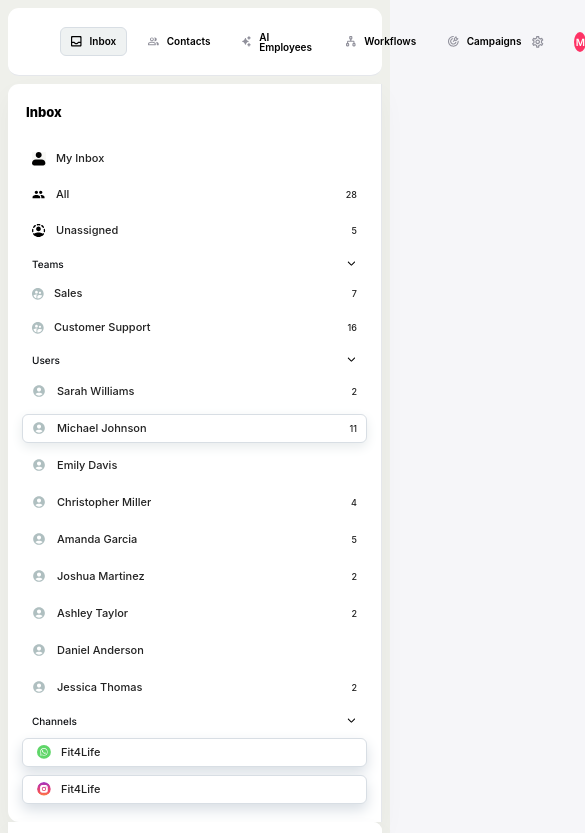
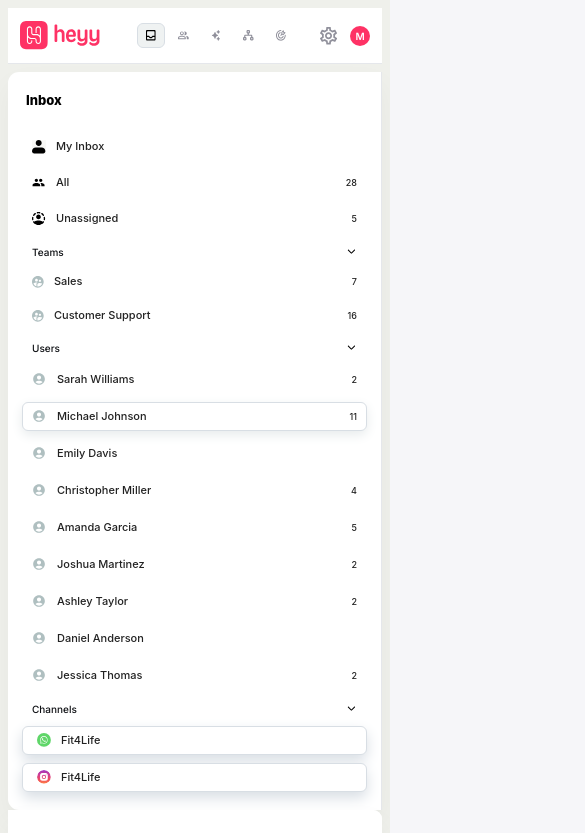
Before and after one commit to VeraIkhalo/Frontend-test, a React (Vite) app: page / in a window 390 px wide. Shown: the top 833 px of the page, 585 px wide, since content can reach past the window. Built offline with nearby package versions, Linux system fonts and the light colour scheme.

Commit message:
Refactor Topbar component: add responsive styling for nav items and user display, enhance layout for smaller screens, and improve overall user experience with updated media queries and styled components.

```diff
--- a/src/components/Topbar.tsx
+++ b/src/components/Topbar.tsx
@@ -24,6 +24,18 @@ const navItems: NavItem[] = [
   { label: 'Campaigns', Icon: CampaignIcon },
 ]
 
+const NavLabel = styled.span`
+  @media (max-width: 640px) {
+    display: none;
+  }
+`
+
+const UserName = styled.span`
+  @media (max-width: 640px) {
+    display: none;
+  }
+`
+
 export function Topbar() {
   return (
     <TopbarShell>
@@ -41,7 +53,7 @@ export function Topbar() {
                 ) : (
                   <Icon size={10.53} />
                 )}
-                {item.label}
+                <NavLabel>{item.label}</NavLabel>
               </NavItem>
             )
           })}
@@ -52,7 +64,7 @@ export function Topbar() {
         <SettingsGroup src={SettingsIcon} />
         <UserChip>
           <UserAvatar>M</UserAvatar>
-          Michael Johnson
+          <UserName>Michael Johnson</UserName>
         </UserChip>
       </UserGroup>
     </TopbarShell>
@@ -71,6 +83,12 @@ const TopbarShell = styled.header`
   position: sticky;
   top: 0;
   z-index: 10;
+
+  @media (max-width: 640px) {
+    height: 56px;
+    padding: 0 12px;
+    border-radius: 0;
+  }
 `
 
 const Brand = styled.div`
@@ -83,10 +101,21 @@ const BrandGroup = styled.div`
   display: flex;
   align-items: center;
   gap: 30px;
+
+  @media (max-width: 640px) {
+    gap: 12px;
+    flex: 1;
+    min-width: 0;
+  }
 `
 
 const BrandMark = styled.div`
   width: 100%;
+
+  @media (max-width: 640px) {
+    width: 80px;
+    flex-shrink: 0;
+  }
 `
 
 const Nav = styled.nav`
@@ -99,6 +128,20 @@ const Nav = styled.nav`
   @media (max-width: 960px) {
     width: 100%;
     justify-content: center;
+  }
+
+  @media (max-width: 640px) {
+    gap: 4px;
+    overflow-x: auto;
+    -webkit-overflow-scrolling: touch;
+    scrollbar-width: none;
+    -ms-overflow-style: none;
+    flex: 1;
+    min-width: 0;
+
+    &::-webkit-scrollbar {
+      display: none;
+    }
   }
 `
 
@@ -118,6 +161,14 @@ const NavItem = styled.span<{ $active?: boolean }>`
   font-style: Medium;
   line-height: 100%;
   letter-spacing: 0%;
+  white-space: nowrap;
+  flex-shrink: 0;
+
+  @media (max-width: 640px) {
+    padding: 6px 8px;
+    font-size: 9px;
+    gap: 4px;
+  }
 
   &:hover {
 
@@ -129,10 +180,19 @@ const UserGroup = styled.div`
   align-items: center;
   gap: 30px;
 
+  @media (max-width: 640px) {
+    gap: 12px;
+    flex-shrink: 0;
+  }
 `
 
 const SettingsGroup = styled.img`
+  cursor: pointer;
 
+  @media (max-width: 640px) {
+    width: 18px;
+    height: 18px;
+  }
 `
 const UserChip = styled.div`
   display: flex;
@@ -145,6 +205,10 @@ const UserChip = styled.div`
   leading-trim: NONE;
   line-height: 100%;
   letter-spacing: 0%;
+
+  @media (max-width: 640px) {
+    gap: 6px;
+  }
 `
 
 const UserAvatar = styled.div`
```
